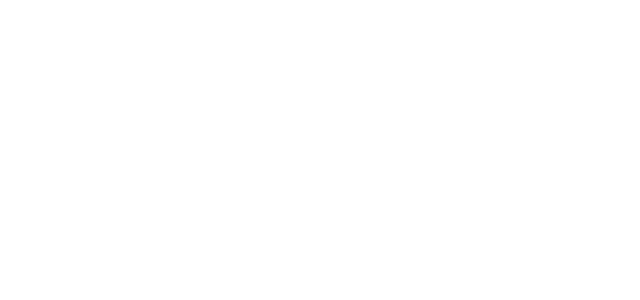
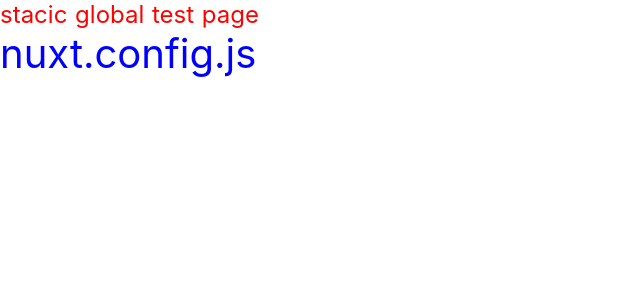
Before and after one commit to SLEAZOIDS/vuejs-on-docker, a Nuxt app in the folder nuxt/: page /static/global in a window 1280 px wide. Before the commit this address had no page. Shown: the top 300 px of the page, without its empty margins (0-640 px from the left). Built offline with nearby package versions, Linux system fonts and the light colour scheme.

Commit message:
staticファイルをglobalでロード

```diff
--- a/nuxt/nuxt.config.js
+++ b/nuxt/nuxt.config.js
@@ -3,6 +3,9 @@
   ** Headers of the page
   */
   head: {
+    script: [
+      { src: "/sample.js" }
+    ],
     title: 'nuxt',
     meta: [
       { charset: 'utf-8' },
@@ -10,7 +13,8 @@
       { hid: 'description', name: 'description', content: 'Nuxt.js project' }
     ],
     link: [
-      { rel: 'icon', type: 'image/x-icon', href: '/favicon.ico' }
+      { rel: 'icon', type: 'image/x-icon', href: '/favicon.ico' },
+      { rel: 'stylesheet', href: "/sample.css" }
     ]
   },
   /*
--- /dev/null
+++ b/nuxt/pages/static/global.vue
@@ -0,0 +1,6 @@
+<template>
+  <div class="container">
+    stacic global test page
+    <div id="title">nuxt.config.js</div>
+  </div>
+</template>
--- a/nuxt/static/sample.css
+++ b/nuxt/static/sample.css
@@ -2,3 +2,8 @@
   color: red;
   font-size: 24px;
 }
+
+#title {
+  color: blue;
+  font-size: 40px;
+}
```
